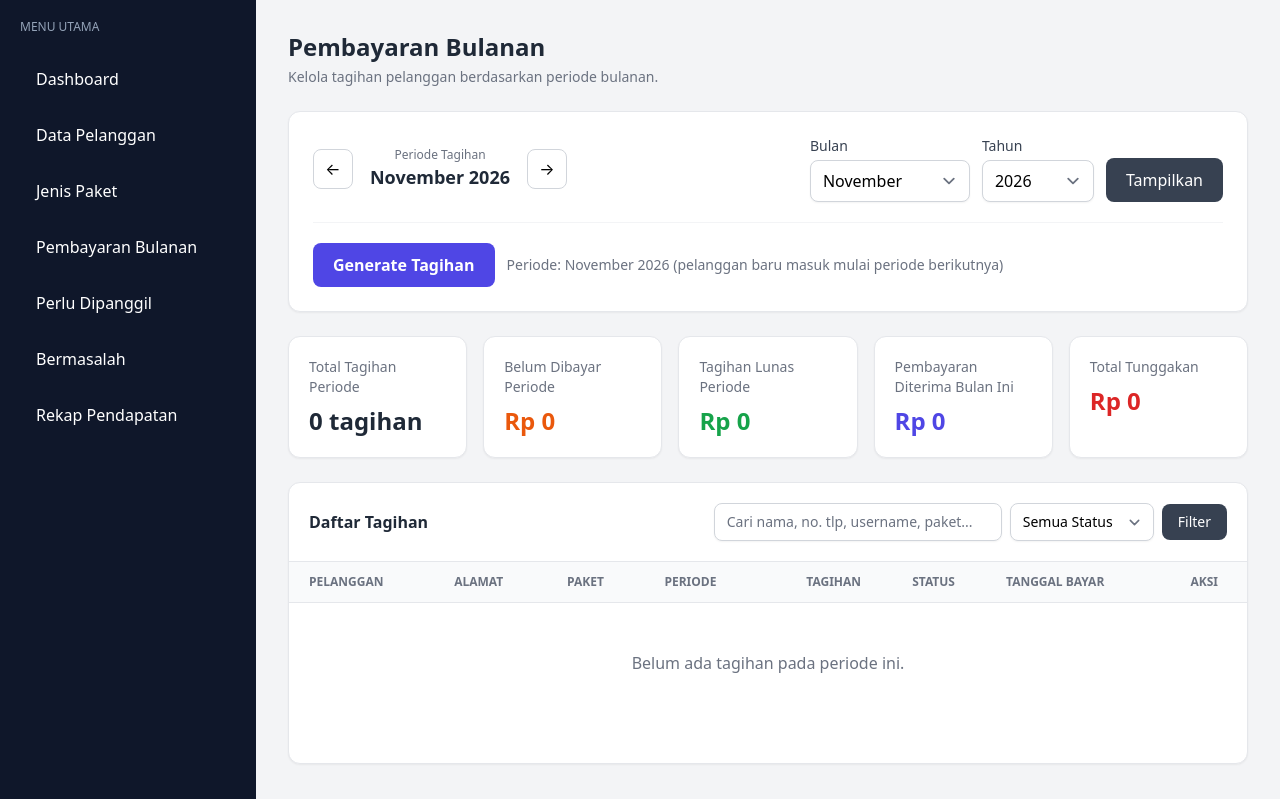
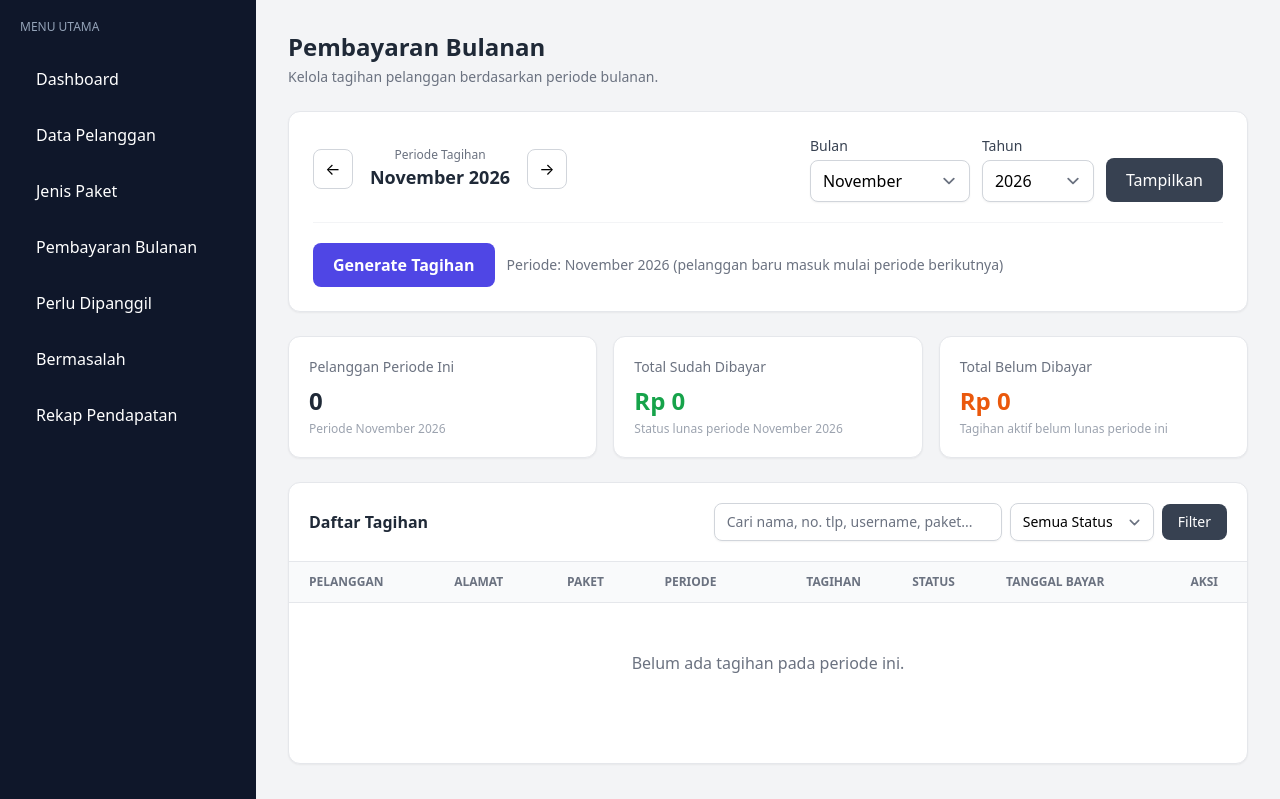
Before and after one commit to Dikry720p/RINGNETMANAGEMENT, a Laravel app: page /monthly-bills in a window 1280 px wide. Shown: the part 62-861 px from the top of the page. Run offline with Laravel 12, Linux system fonts and the light colour scheme; a user stored in the database is signed in; data comes from the database, SQL or seed files in the repository; tables that the repository leaves empty hold one stand-in row (values such as "Sample post"); style sheets or scripts are compiled from the project's sources.

Commit message:
Refine monthly bill summary cards
Show customer count, payments received, and unpaid bills for the selected period in a streamlined three-card layout.

```diff
--- a/ringnet-management/resources/views/monthly-bills/index.blade.php
+++ b/ringnet-management/resources/views/monthly-bills/index.blade.php
@@ -121,42 +121,38 @@
 
         </div>
 
-        {{-- Ringkasan --}}
-        <div class="grid grid-cols-1 md:grid-cols-5 gap-4">
+        {{-- Ringkasan Periode & Tunggakan --}}
+        {{-- Ringkasan Periode (Sejajar Ke Samping) --}}
+        <div class="grid grid-cols-1 md:grid-cols-3 gap-4">
 
-            <div class="bg-white p-5 rounded-xl border border-gray-200 shadow-sm">
-                <p class="text-sm text-gray-500">Total Tagihan Periode</p>
-                <h3 class="text-2xl font-bold text-gray-800 mt-2">
-                    {{ number_format($totalBills, 0, ',', '.') }} tagihan
+            <div class="bg-white p-5 rounded-xl border border-gray-200 shadow-sm min-w-0">
+                <p class="text-sm font-medium text-gray-500">Pelanggan Periode Ini</p>
+                <h3 class="text-2xl font-bold text-gray-800 mt-2 truncate">
+                    {{ number_format($totalBills, 0, ',', '.') }}
                 </h3>
+                <p class="text-xs text-gray-400 mt-1">
+                    Periode {{ $currentPeriod->translatedFormat('F Y') }}
+                </p>
             </div>
 
-            <div class="bg-white p-5 rounded-xl border border-gray-200 shadow-sm">
-                <p class="text-sm text-gray-500">Belum Dibayar Periode</p>
-                <h3 class="text-2xl font-bold text-orange-600 mt-2">
+            <div class="bg-white p-5 rounded-xl border border-gray-200 shadow-sm min-w-0">
+                <p class="text-sm font-medium text-gray-500">Total Sudah Dibayar</p>
+                <h3 class="text-2xl font-bold text-green-600 mt-2 truncate">
+                    Rp {{ number_format($totalPaid, 0, ',', '.') }}
+                </h3>
+                <p class="text-xs text-gray-400 mt-1">
+                    Status lunas periode {{ $currentPeriod->translatedFormat('F Y') }}
+                </p>
+            </div>
+
+            <div class="bg-white p-5 rounded-xl border border-gray-200 shadow-sm min-w-0">
+                <p class="text-sm font-medium text-gray-500">Total Belum Dibayar</p>
+                <h3 class="text-2xl font-bold text-orange-600 mt-2 truncate">
                     Rp {{ number_format($totalUnpaid, 0, ',', '.') }}
                 </h3>
-            </div>
-
-            <div class="bg-white p-5 rounded-xl border border-gray-200 shadow-sm">
-                <p class="text-sm text-gray-500">Tagihan Lunas Periode</p>
-                <h3 class="text-2xl font-bold text-green-600 mt-2">
-                    Rp {{ number_format($totalPaid, 0, ',', '.') }}
-                </h3>
-            </div>
-
-            <div class="bg-white p-5 rounded-xl border border-gray-200 shadow-sm">
-                <p class="text-sm text-gray-500">Pembayaran Diterima Bulan Ini</p>
-                <h3 class="text-2xl font-bold text-indigo-600 mt-2">
-                    Rp {{ number_format($paymentsReceived, 0, ',', '.') }}
-                </h3>
-            </div>
-
-            <div class="bg-white p-5 rounded-xl border border-gray-200 shadow-sm">
-                <p class="text-sm text-gray-500">Total Tunggakan</p>
-                <h3 class="text-2xl font-bold text-red-600 mt-2">
-                    Rp {{ number_format($totalArrears, 0, ',', '.') }}
-                </h3>
+                <p class="text-xs text-gray-400 mt-1">
+                    Tagihan aktif belum lunas periode ini
+                </p>
             </div>
 
         </div>
```
